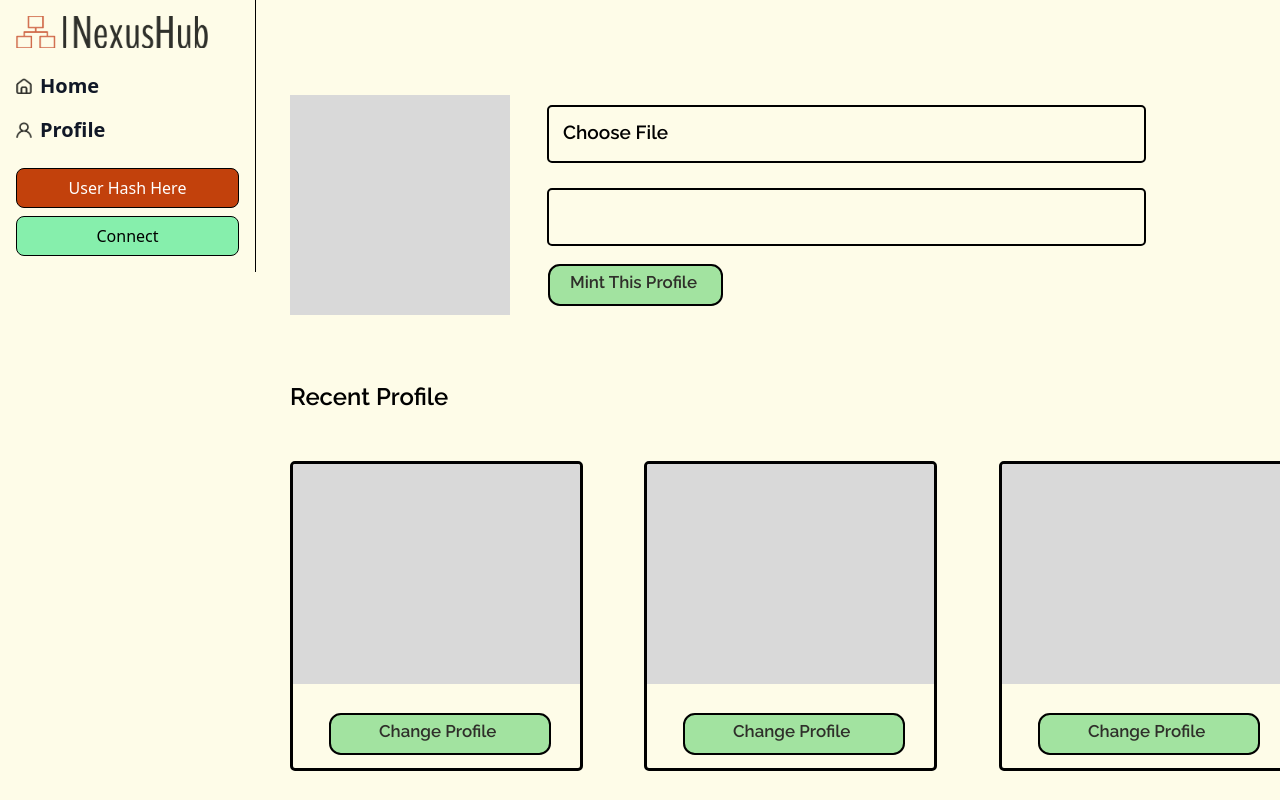
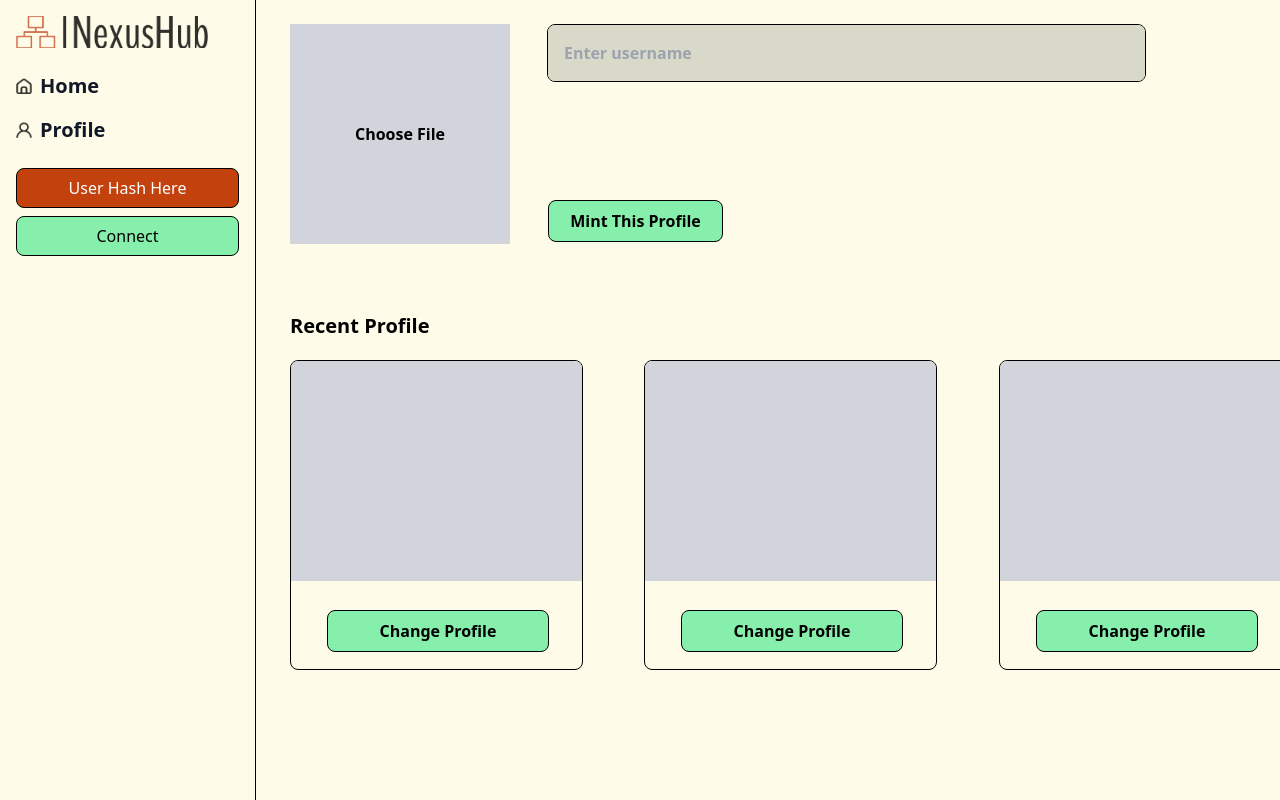
Before and after one commit to SOC11103-Group-7/dsmp_FE, a React (Vite) app: page /profile in a window 1280 px wide. Built offline with nearby package versions, Linux system fonts and the light colour scheme; a web font is replaced by a local one.

Commit message:
adjustment to profile

```diff
--- a/src/page/Home/Home.jsx
+++ b/src/page/Home/Home.jsx
@@ -32,6 +32,8 @@ export default function Home() {
           <button className='w-full h-10 mt-2 bg-green-300 font-medium border border-black rounded-lg overflow-hidden'>Connect</button>
         </div>
       </div>
+
+      {/*  Content */}
       <div className='flex flex-col w-full md:w-1/2 px-10'>
         <div className='w-full h-40 bg-box border border-black rounded-lg overflow-hidden mt-6 bg-box'>
           <input type='text' className='w-full h-full p-4 font-bold text-sm text-gray-900 bg-transparent outline-none' placeholder="What's on your mind??" />
--- a/src/page/Profile/Profile.jsx
+++ b/src/page/Profile/Profile.jsx
@@ -2,16 +2,15 @@ import React from 'react';
 import './Profile.css';
 import HomeIcon from '../../assets/images/home.png';
 import ProfileIcon from '../../assets/images/profile.png';
-import UserAvatar from '../../assets/images/78919fd0-ee13-4419-80f3-1c857dd6aea4.png';
 import LogoImage from '../../assets/images/96858bf39fb28499437875ab86a6d1dcd335a243.png';
 import { Link } from 'react-router-dom';
 
 export default function Profile() {
   return (
     <div className='flex flex-col md:flex-row bg-yellow-50'>
-      <div className='w-full md:w-64 border-r border-black overflow-hidden'>
+      <div className='w-64 md:h-lvh border-r border-black overflow-hidden'>
         {/* Sidebar content */}
-        <div className='m-4'>
+        <div className='h-full m-4'>
           <span className='flex items-center overflow-hidden'>
             <div className='w-48 h-8 bg-cover bg-center bg-no-repeat' style={{ backgroundImage: `url(${LogoImage})` }}></div>
           </span>
@@ -23,7 +22,7 @@ export default function Profile() {
               </span>
             </Link>
             <Link to="/profile">
-              <span className='flex items-center text-base font-semibold text-gray-900 mt-4  text-xl'>
+              <span className='flex items-center text-base font-semibold text-gray-900 mt-4 text-xl'>
                 <div className='w-4 h-4 bg-cover bg-center bg-no-repeat mr-2' style={{ backgroundImage: `url(${ProfileIcon})` }} />
                 Profile
               </span>
@@ -32,52 +31,51 @@ export default function Profile() {
           <button className='w-full h-10 mt-6 bg-orange-700 font-medium text-white border border-black rounded-lg overflow-hidden'>User Hash Here</button>
           <button className='w-full h-10 mt-2 bg-green-300 font-medium border border-black rounded-lg overflow-hidden'>Connect</button>
         </div>
-      </div>
+      </div> {/*  content */}
+      {/* Content */}
       <div className='flex flex-col w-full md:w-1/2 px-10'>
-        {/* Profile content */}
-        <div className='w-full md:w-[220px] h-[220px] bg-[#d9d9d9] md:absolute md:top-[95px] md:left-[290px] z-[16]' />
-        <div className='w-full md:w-[599px] h-[58px] rounded-[5px] border-solid border-2 border-[#000] md:absolute md:top-[105px] md:left-[547px] overflow-hidden z-[17]'>
-
-          <input type="file" className='hidden' id="fileInput" />
-          <label htmlFor="fileInput" className="w-full h-[58px] bg-transparent border-none absolute top-[-2px] left-[-2px] z-20 cursor-pointer">
-            <span className="flex h-[22px] justify-start items-start font-['Raleway'] text-[19px] font-semibold leading-[22px] text-[#000] absolute top-[16px] left-[16px] text-left whitespace-nowrap z-[18]">
-              Choose File
-            </span>
+        {/* Profile Image Upload */}
+        <div className='relative w-full md:w-[220px] h-[220px] bg-gray-300 md:absolute mt-6 md:left-[290px] z-[16]'>
+          <input type="file" className='absolute inset-0 opacity-0 cursor-pointer' id="fileInput" />
+          <label htmlFor="fileInput" className="absolute inset-0 cursor-pointer">
+            <span className="font-semibold text-base text-black flex justify-center items-center h-full">Choose File</span>
           </label>
         </div>
-        <div className='w-full md:w-[599px] h-[58px] text-[0px] rounded-[5px] border-solid border-2 border-[#000] md:absolute md:top-[188px] md:left-[547px] overflow-hidden z-[21]'>
-          <input type="text" className='w-full h-[58px] bg-transparent border-none absolute top-[-2px] left-[-2px] z-[23]' placeholder="Enter username" />
+
+        {/* Username Input */}
+        <div className='w-full md:w-[599px] h-[58px] rounded-lg border border-black md:absolute mt-6 md:left-[547px] overflow-hidden z-[17]'>
+          <input type="text" className='w-full h-full bg-box border-none pl-4 font-semibold text-base text-black outline-none' placeholder="Enter username" />
         </div>
-        <button className='w-full md:w-[175px] h-[42px] bg-[#a2e3a0] rounded-[11.852px] border-solid border-2 border-[#000] md:absolute md:top-[264px] md:left-[548px] overflow-hidden z-[14] pointer'>
-          <span className="flex h-[20px] justify-start items-start font-['Raleway'] text-[16.93152618408203px] font-semibold leading-[19.878px] text-[#2f2f2a] absolute top-[calc(50%-12px)] left-[calc(50%-65.5px)] text-left whitespace-nowrap z-[15]">
-            Mint This Profile
-          </span>
+
+        {/* Mint Profile Button */}
+        <button className='w-full md:w-[175px] h-[42px] bg-green-300 rounded-lg border border-black md:absolute md:top-[200px]  md:left-[548px] overflow-hidden z-[14]'>
+          <span className="font-semibold text-base text-black">Mint This Profile</span>
         </button>
-        <span className="flex h-[28px] justify-start items-start font-['Raleway'] text-[23.92989158630371px] font-semibold leading-[28px] text-[#000] md:absolute md:top-[383px] md:left-[290px] text-left whitespace-nowrap z-[36]">
-          Recent Profile
-        </span>
-        <div className='w-full md:w-[293px] h-[310px] rounded-[5px] border-solid border-[3px] border-[#000] md:absolute md:top-[461px] md:left-[290px] overflow-hidden z-[24]'>
-          <div className='w-[293px] h-[220px] bg-[#d9d9d9] relative z-[25] mt-0 mr-0 mb-0 ml-0' />
-          <button className='w-[222px] h-[42px] bg-[#a2e3a0] rounded-[11.852px] border-solid border-2 border-[#000] relative overflow-hidden z-[26] pointer mt-[29px] mr-0 mb-0 ml-[36px]'>
-            <span className="flex h-[20px] justify-start items-start font-['Raleway'] text-[16.93152618408203px] font-semibold leading-[19.878px] text-[#2f2f2a] absolute top-[calc(50%-12px)] left-[calc(50%-61px)] text-left whitespace-nowrap z-[27]">
-              Change Profile
-            </span>
+
+        {/* Recent Profile */}
+        <div className='mt-3 font-semibold text-xl text-black  md:absolute md:top-[300px] md:left-[290px]'>Recent Profile</div>
+
+        {/* First Profile */}
+        <div className=' mt-5 w-[293px] h-[310px] bg-transparent rounded-lg border border-black md:absolute md:top-[340px] md:left-[290px] overflow-hidden z-[24]'>
+          <div className='w-[293px] h-[220px] bg-gray-300 relative z-[25]' />
+          <button className='w-[222px] h-[42px] bg-green-300 rounded-lg border border-black relative overflow-hidden z-[26] mt-[29px] ml-[36px]'>
+            <span className="font-semibold text-base text-black absolute inset-0 flex justify-center items-center">Change Profile</span>
           </button>
         </div>
-        <div className='w-full md:w-[293px] h-[310px] rounded-[5px] border-solid border-[3px] border-[#000] md:absolute md:top-[461px] md:left-[644px] overflow-hidden z-[28]'>
-          <div className='w-[293px] h-[220px] bg-[#d9d9d9] relative z-[29] mt-0 mr-0 mb-0 ml-0' />
-          <button className='w-[222px] h-[42px] bg-[#a2e3a0] rounded-[11.852px] border-solid border-2 border-[#000] relative overflow-hidden z-30 pointer mt-[29px] mr-0 mb-0 ml-[36px]'>
-            <span className="flex h-[20px] justify-start items-start font-['Raleway'] text-[16.93152618408203px] font-semibold leading-[19.878px] text-[#2f2f2a] absolute top-[calc(50%-12px)] left-[calc(50%-61px)] text-left whitespace-nowrap z-[31]">
-              Change Profile
-            </span>
+
+        {/* Second Profile */}
+        <div className=' mt-5 w-[293px] h-[310px] bg-transparent rounded-lg border border-black md:absolute md:top-[340px] md:left-[644px] overflow-hidden z-[28]'>
+          <div className='w-[293px] h-[220px] bg-gray-300 relative z-[29]' />
+          <button className='w-[222px] h-[42px] bg-green-300 rounded-lg border border-black relative overflow-hidden z-[30] mt-[29px] ml-[36px]'>
+            <span className="font-semibold text-base text-black absolute inset-0 flex justify-center items-center">Change Profile</span>
           </button>
         </div>
-        <div className='w-full md:w-[293px] h-[310px] rounded-[5px] border-solid border-[3px] border-[#000] md:absolute md:top-[461px] md:left-[999px] overflow-hidden z-[32]'>
-          <div className='w-[293px] h-[220px] bg-[#d9d9d9] relative z-[33] mt-0 mr-0 mb-0 ml-0' />
-          <button className='w-[222px] h-[42px] bg-[#a2e3a0] rounded-[11.852px] border-solid border-2 border-[#000] relative overflow-hidden z-[34] pointer mt-[29px] mr-0 mb-0 ml-[36px]'>
-            <span className="flex h-[20px] justify-start items-start font-['Raleway'] text-[16.93152618408203px] font-semibold leading-[19.878px] text-[#2f2f2a] absolute top-[calc(50%-12px)] left-[calc(50%-61px)] text-left whitespace-nowrap z-[35]">
-              Change Profile
-            </span>
+
+        {/* Third Profile */}
+        <div className=' mt-5 w-[293px] h-[310px] bg-transparent rounded-lg border border-black md:absolute md:top-[340px] md:left-[999px] overflow-hidden z-[32]'>
+          <div className='w-[293px] h-[220px] bg-gray-300 relative z-[33]' />
+          <button className='w-[222px] h-[42px] bg-green-300 rounded-lg border border-black relative overflow-hidden z-[34] mt-[29px] ml-[36px]'>
+            <span className="font-semibold text-base text-black absolute inset-0 flex justify-center items-center">Change Profile</span>
           </button>
         </div>
       </div>
```
